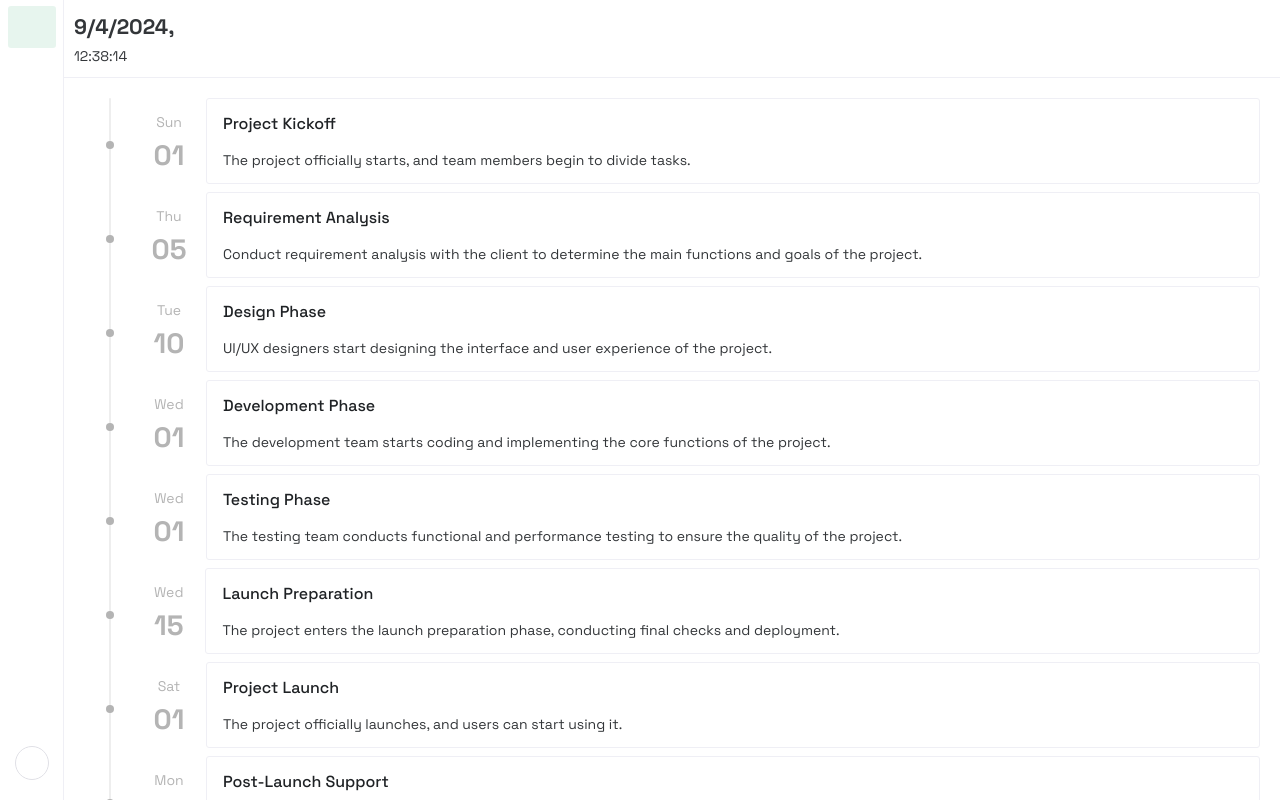
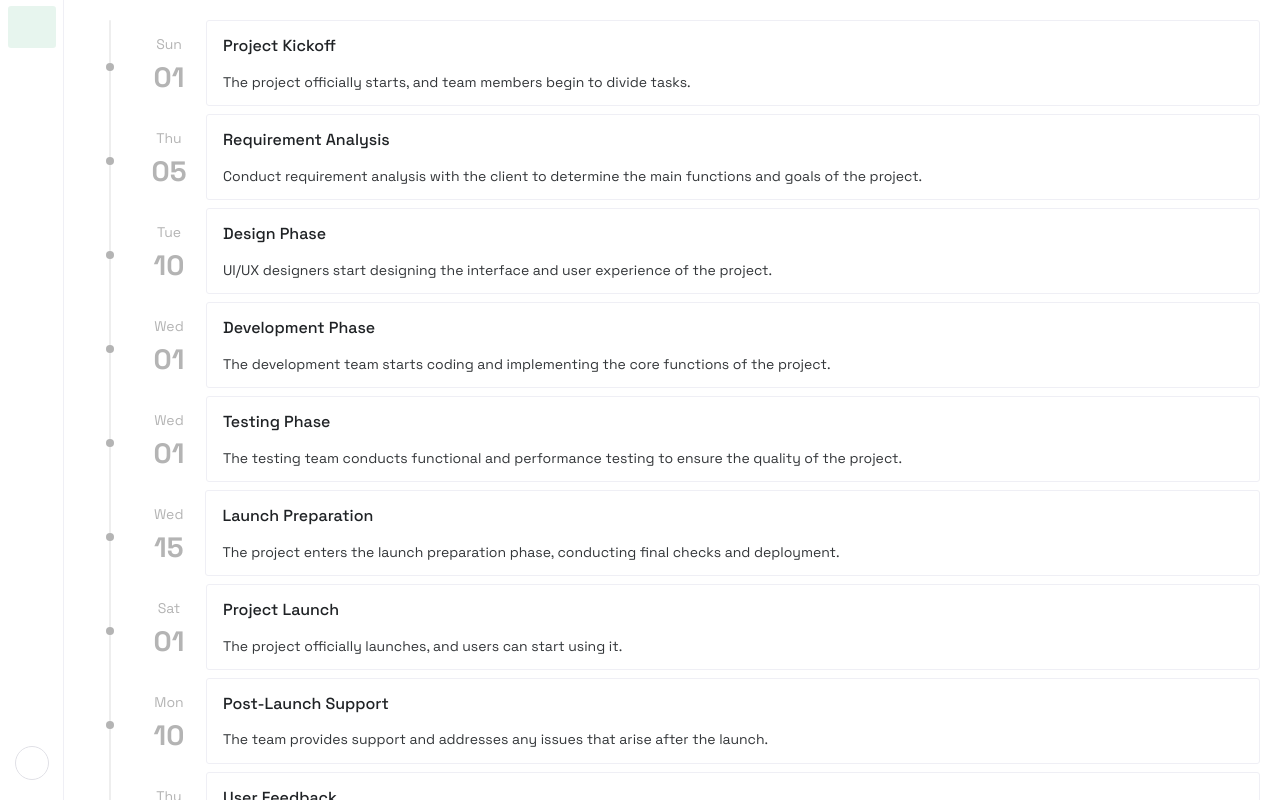
Before and after one commit to Pao-Developers/ykps-competition-timeline, a Vue app in the folder frontend/: page / in a window 1280 px wide. Built offline with nearby package versions, Linux system fonts and the light colour scheme; some icons are missing.

Commit message:
wip: Temporarily disabled header

```diff
--- a/frontend/src/App.vue
+++ b/frontend/src/App.vue
@@ -27,17 +27,16 @@
                     <right v-if="sideBarCollapsed" />
                 </n-button>
             </n-layout-sider>
-            <n-layout>
-                <n-layout-header bordered>
-                    <div style="padding: 10px">
-                        <h2 style="line-height: 0">{{ date }}</h2>
-                        {{ time }}
-                    </div>
-                </n-layout-header>
+            <n-layout :native-scrollbar="false" ref="headerLayoutRef">
+                <!--                <n-layout-header bordered position="absolute">-->
+                <!--                    <div style="padding: 20px">-->
+                <!--                        <h2 style="line-height: 0">{{ date }}</h2>-->
+                <!--                        {{ time }}-->
+                <!--                    </div>-->
+                <!--                </n-layout-header>-->
                 <n-layout-content
                     content-class="router-view"
                     content-style="padding: 20px"
-                    :native-scrollbar="false"
                     bordered
                 >
                     <router-view class="router-view" />
@@ -63,7 +62,7 @@ import { useRoute } from "vue-router"
 import { menuOptions } from "./views/menuOptions"
 
 const route = useRoute()
-const activeKey = ref<string | null>(null)
+const activeKey = ref("")
 
 watch(
     route,
@@ -96,6 +95,9 @@ onMounted(() => {
 onUnmounted(() => {
     clearInterval(intervalId)
 })
+
+const headerLayoutRef = ref<HTMLElement | null>(null)
+const headerPosition = ref<"absolute" | "static">("static")
 </script>
 
 <style lang="scss">
--- /dev/null
+++ b/frontend/src/components/EventPopupView.vue
@@ -0,0 +1,5 @@
+<template></template>
+
+<script setup lang="ts"></script>
+
+<style scoped></style>
```
